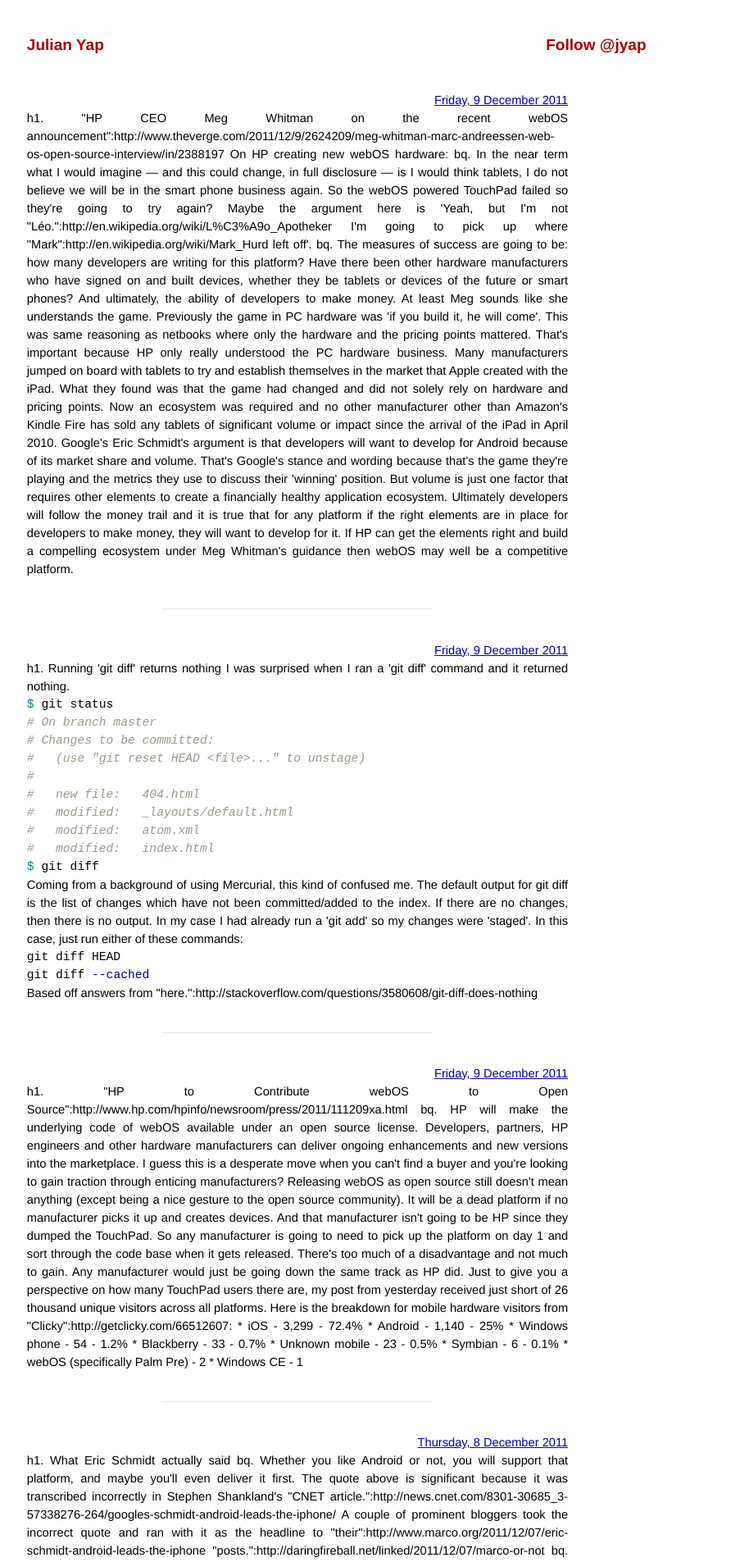
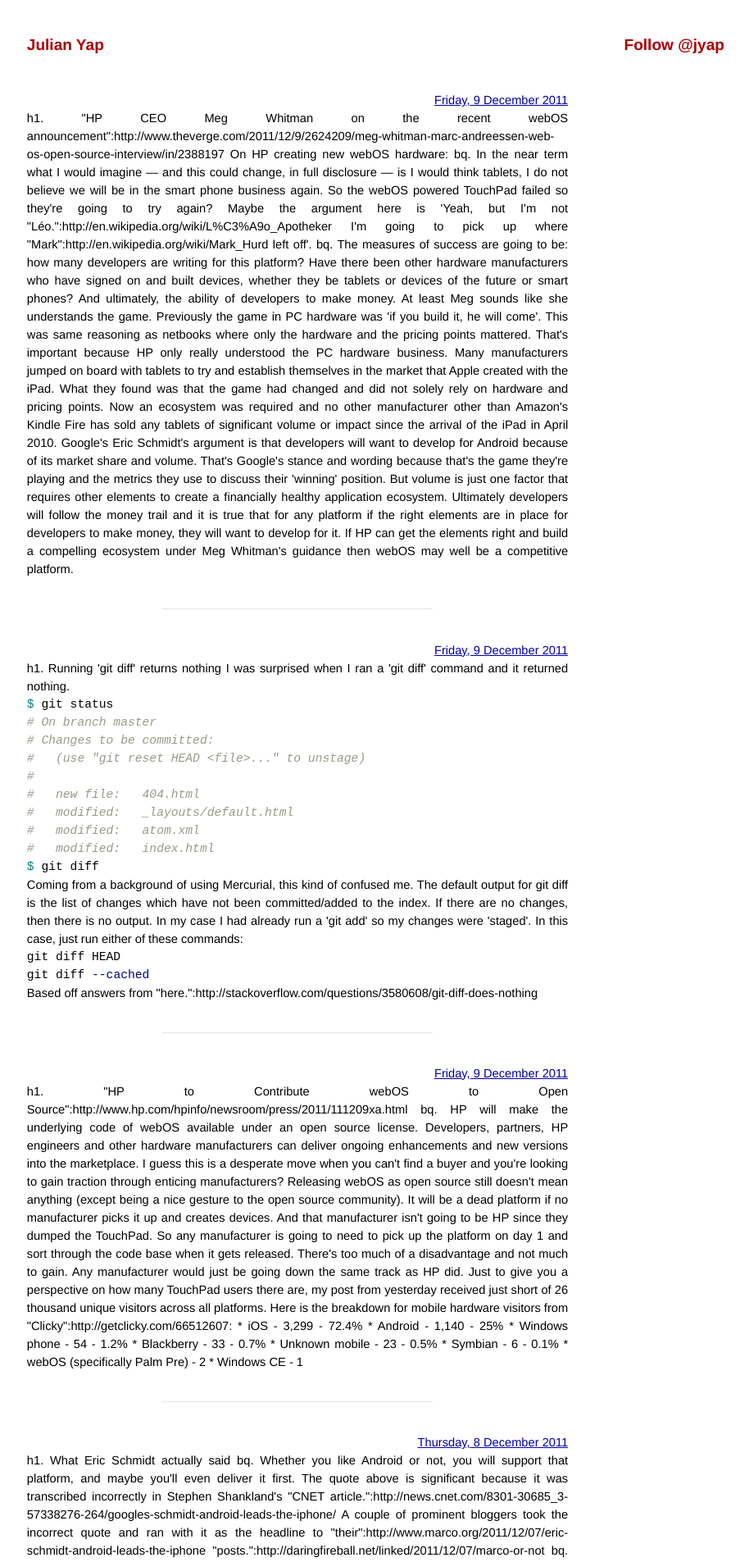
Before and after one commit to psykidellic/psykidellic.github.com, a Jekyll site: the page built from index.html, in a window 1280 px wide. Shown: the top 1905 px of the page at 82% size, without its empty margins (277-1191 px from the left). Built offline with Jekyll 4.4.1, drawn with Linux system fonts in a browser that asks for light colours; comment, search, counter and statistics services are not loaded.

Commit message:
Further tweak Twitter button layout

```diff
--- a/css/screen.css
+++ b/css/screen.css
@@ -132,7 +132,7 @@
 
 .site .title .twitter-follow-button {
   float: right;
-  margin-right: -5em;
+  margin-right: -10em;
 }
 
 .site .meta {
```
